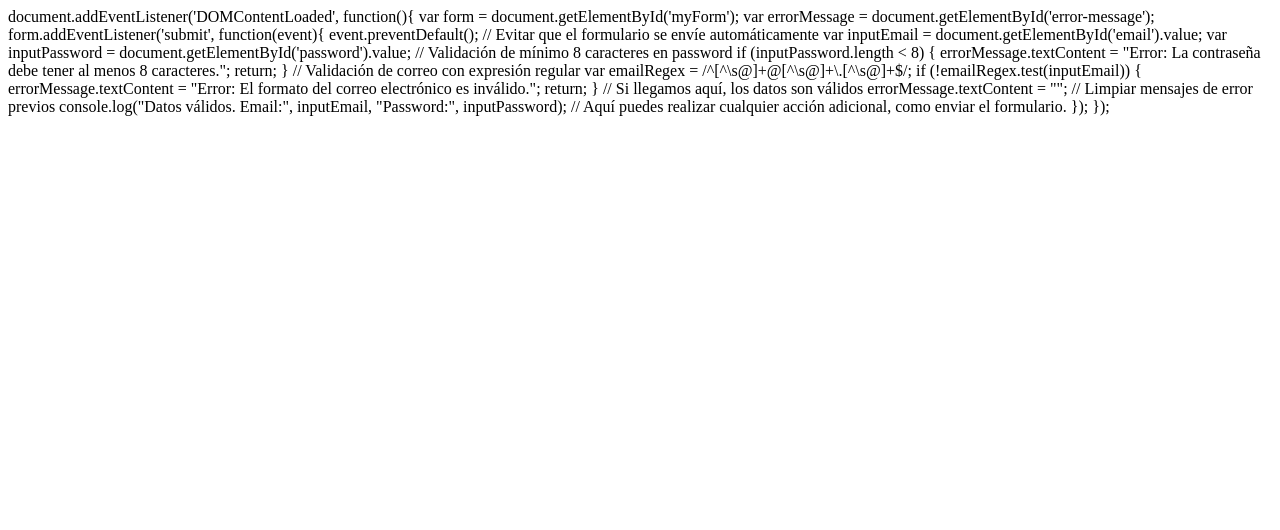
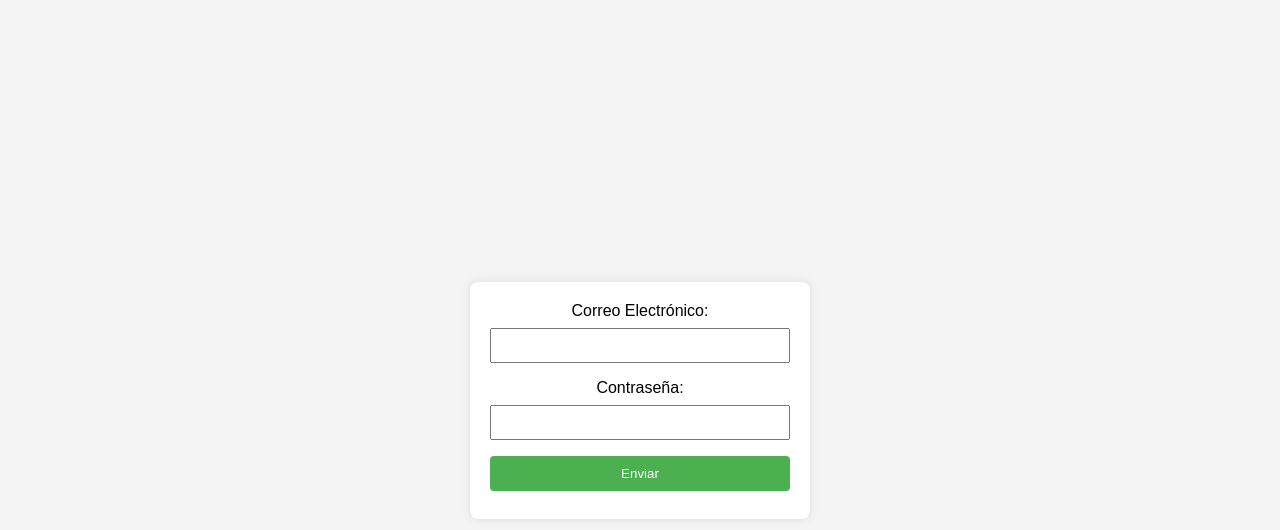
Before and after one commit to emendoza21/emendoza21.github.io, a plain HTML site: page login.html in a window 1280 px wide. Drawn offline with Linux system fonts and the light colour scheme.

Commit message:
Update login.html

```diff
--- a/login.html
+++ b/login.html
@@ -1,3 +1,76 @@
+<!DOCTYPE html>
+<html lang="es">
+<head>
+    <meta charset="UTF-8">
+    <meta name="viewport" content="width=device-width, initial-scale=1.0">
+    <title>Formulario de Registro</title>
+    <style>
+        body {
+            font-family: Arial, sans-serif;
+            background-color: #f4f4f4;
+            margin: 0;
+            display: flex;
+            justify-content: center;
+            align-items: center;
+            height: 100vh;
+        }
+
+        #myForm {
+            background-color: #fff;
+            padding: 20px;
+            border-radius: 8px;
+            box-shadow: 0 0 10px rgba(0, 0, 0, 0.1);
+            max-width: 300px;
+            width: 100%;
+            text-align: center;
+        }
+
+        label {
+            display: block;
+            margin-bottom: 8px;
+        }
+
+        input {
+            width: 100%;
+            padding: 8px;
+            margin-bottom: 16px;
+            box-sizing: border-box;
+        }
+
+        button {
+            background-color: #4caf50;
+            color: white;
+            padding: 10px;
+            border: none;
+            border-radius: 4px;
+            cursor: pointer;
+            width: 100%;
+        }
+
+        button:hover {
+            background-color: #45a049;
+        }
+
+        .error {
+            color: red;
+            margin-top: 8px;
+        }
+    </style>
+</head>
+<body>
+
+    <form id="myForm">
+        <label for="email">Correo Electrónico:</label>
+        <input type="email" id="email" required>
+        <br>
+        <label for="password">Contraseña:</label>
+        <input type="password" id="password" required>
+        <br>
+        <button type="submit">Enviar</button>
+        <div id="error-message" class="error"></div>
+    </form>
+
+    <script>
         document.addEventListener('DOMContentLoaded', function(){
             var form = document.getElementById('myForm');
             var errorMessage = document.getElementById('error-message');
@@ -29,3 +102,7 @@ document.addEventListener('DOMContentLoaded', function(){
             });
 
         });
+    </script>
+
+</body>
+</html>
```
Lines whose indentation alone changed are shown as unchanged.
